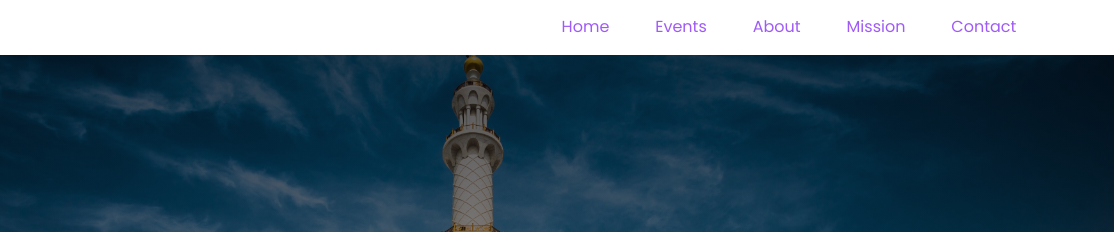
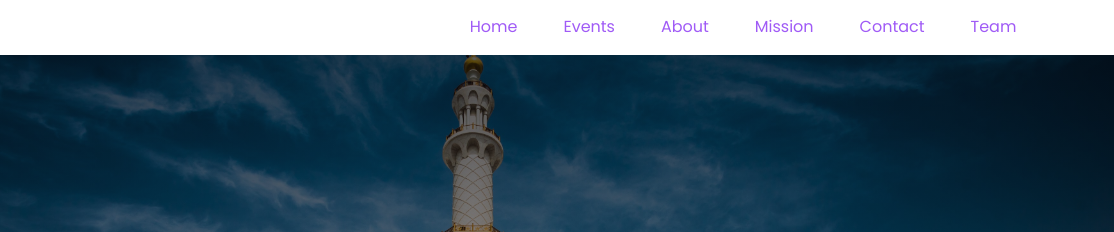
Before and after one commit to Naz-Projects/Madrasa, a plain HTML site: page index.html in a window 1280 px wide. Shown: the top 232 px of the page, 166-1280 px from the left. Drawn offline with nearby package versions, Linux system fonts and the light colour scheme.

Commit message:
Added Team

```diff
--- a/index.html
+++ b/index.html
@@ -47,6 +47,7 @@
             <li><a href="#about-link">About</a></li>
             <li><a href="#mission-link">Mission</a></li>
             <li><a href="#contact-link">Contact</a></li>
+            <li><a href="#contact-link">Team</a></li>
           </ul>
         </div>
         <i class="fa fa-bars" onclick="showMenu()"></i>
```
